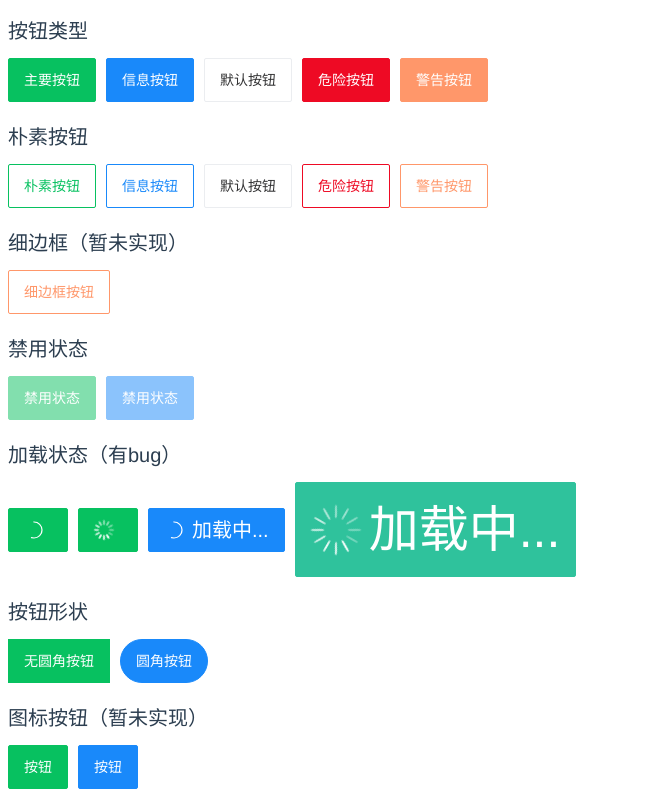
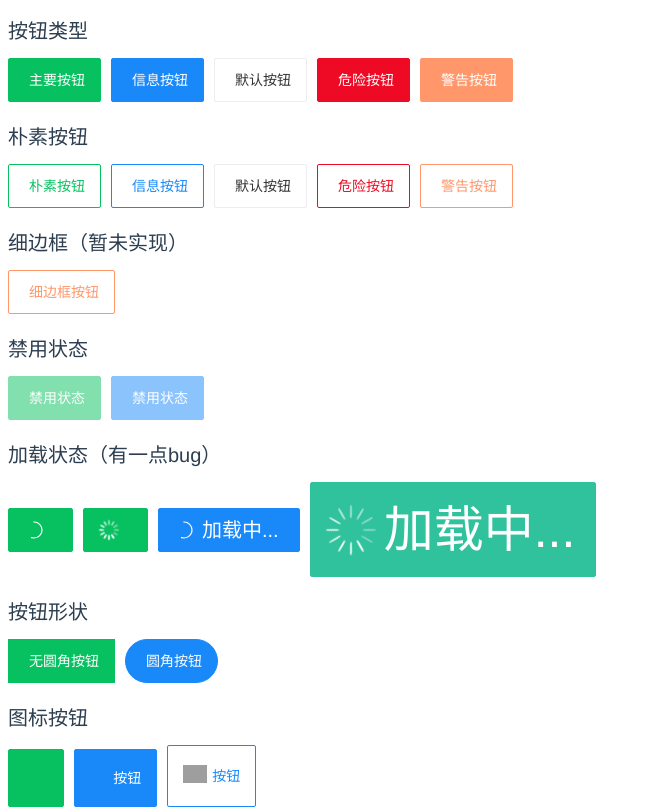
Before and after one commit to lzcdev/ls-view, a Vue app: page /button in a window 1280 px wide. Shown: the top 809 px of the page, without its empty margins (0-651 px from the left). Built offline with nearby package versions, Linux system fonts and the light colour scheme; grey boxes are pictures that could not be loaded; a web font is replaced by a local one.

Commit message:
feat: add icon attribute for button

```diff
--- a/src/components/button/index.vue
+++ b/src/components/button/index.vue
@@ -1,16 +1,23 @@
 <template>
   <button class="ls-button ls-button--normal" :class="classes" :style="{background:buttonBackground,color: buttonColor,borderColor:this.color}" disabled="disabled" @click="onClick" @touchstart="onTouchStart">
     <ls-loading v-show="loading" :style="{margin: `${loadingSize/3}px 0`}" :type="loadingType" color="#fff" :size="loadingSize">{{loadingText}}</ls-loading>
-    <slot></slot>
+    <ls-icon v-show="icon" :name="icon" color="#fff" />
+    <div class="ls-button--text">
+      <slot></slot>
+    </div>
+
   </button>
 </template>
 
 <script>
 import LsLoading from '../loading'
+import LsIcon from '../icon'
+
 
 export default {
   components: {
-    LsLoading
+    LsLoading,
+    LsIcon
   },
   props: {
     type: {
@@ -21,6 +28,7 @@ export default {
       type: String,
       default: 'normal'
     },
+    icon: String,
     text: String,
     color: String,
     plain: Boolean,
@@ -84,7 +92,9 @@ changeType(color, bgColor, borderColor) {
 
 .ls-button {
   position: relative;
-  display: inline-block;
+  display: inline-flex;
+  align-items: center;
+  justify-content: center;
   box-sizing: border-box;
   min-height: 44px;
   margin: 0;
@@ -185,6 +195,10 @@ changeType(color, bgColor, borderColor) {
     // transform-origin: left top;
   }
 
+  &--text {
+    margin-left: 5px;
+  }
+
   &--disabled {
     cursor: not-allowed;
     opacity: 0.5;
--- a/src/components/icon/index.vue
+++ b/src/components/icon/index.vue
@@ -1,6 +1,6 @@
 <template>
   <i :class="classes" :style="{color: this.color, fontSize: fontSize}" @click="onClick">
-    <div :class="badgeClass">
+    <div v-show="dot || badge" :class="badgeClass">
       {{badge}}
     </div>
     <img v-show="showUrlIcon" class="vant-icon__image" :src="name" alt="">
@@ -16,7 +16,7 @@ export default {
     badge: [Number, String],
     size: {
       type: [String, Number],
-      default: '32',
+      default: '24',
     }
   },
   data () {
@@ -67,7 +67,7 @@ export default {
 <style lang="stylus" scoped>
 vant-icon-default-margin = 16px 0 16px;
 vant-icon-default-color = #323233;
-vant-icon-default-size = 32px;
+vant-icon-default-size = 24px;
 
 .vant-icon {
   margin: vant-icon-default-margin;
--- a/src/views/Button.vue
+++ b/src/views/Button.vue
@@ -21,7 +21,7 @@
     <ls-button class="btn" disabled type="primary" @click="click">禁用状态</ls-button>
     <ls-button class="btn" disabled type="info">禁用状态</ls-button>
 
-    <div class="title">加载状态（有bug）</div>
+    <div class="title">加载状态（有一点bug）</div>
     <ls-button class="btn" type="primary" loading></ls-button>
     <ls-button class="btn" type="primary" loading loading-type="spinner"></ls-button>
     <ls-button class="btn" type="info" loading loading-text="加载中..."></ls-button>
@@ -31,9 +31,10 @@
     <ls-button class="btn" square type="primary">无圆角按钮</ls-button>
     <ls-button class="btn" round type="info">圆角按钮</ls-button>
 
-    <div class="title">图标按钮（暂未实现）</div>
-    <ls-button class="btn" type="primary">按钮</ls-button>
-    <ls-button class="btn" type="info">按钮</ls-button>
+    <div class="title">图标按钮</div>
+    <ls-button class="btn" icon="plus" type="primary"></ls-button>
+    <ls-button class="btn" icon="plus" type="info">按钮</ls-button>
+    <ls-button class="btn" icon="https://img.yzcdn.cn/vant/user-active.png" plain type="info">按钮</ls-button>
 
     <div class="title">按钮尺寸</div>
     <ls-button class="btn" type="primary" size="large">大号按钮</ls-button>
```
